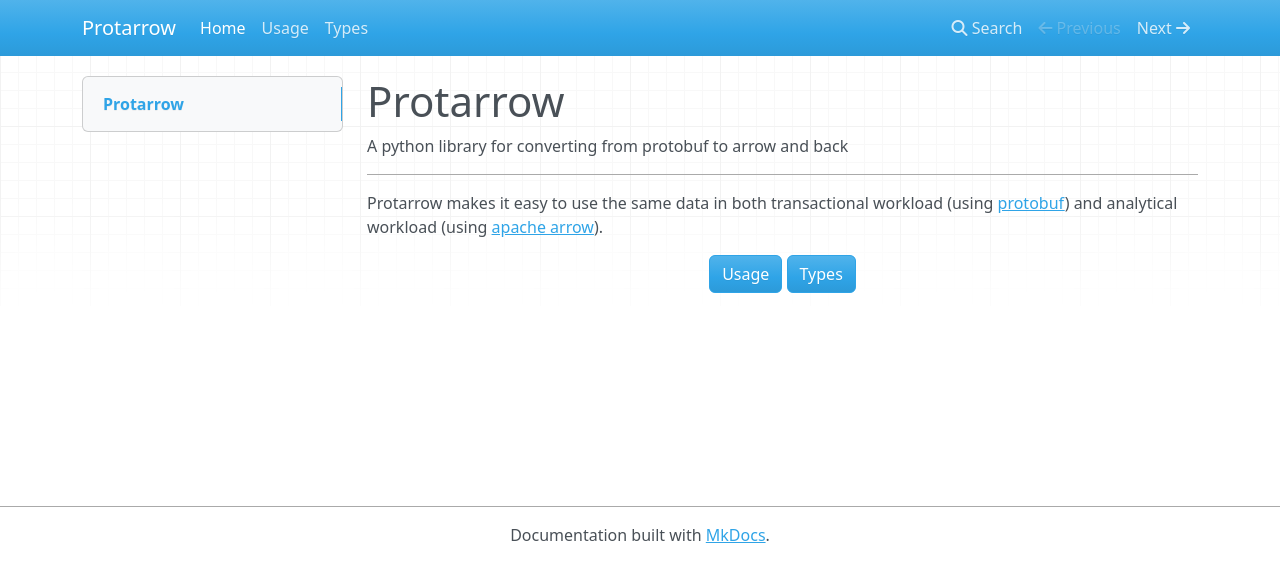
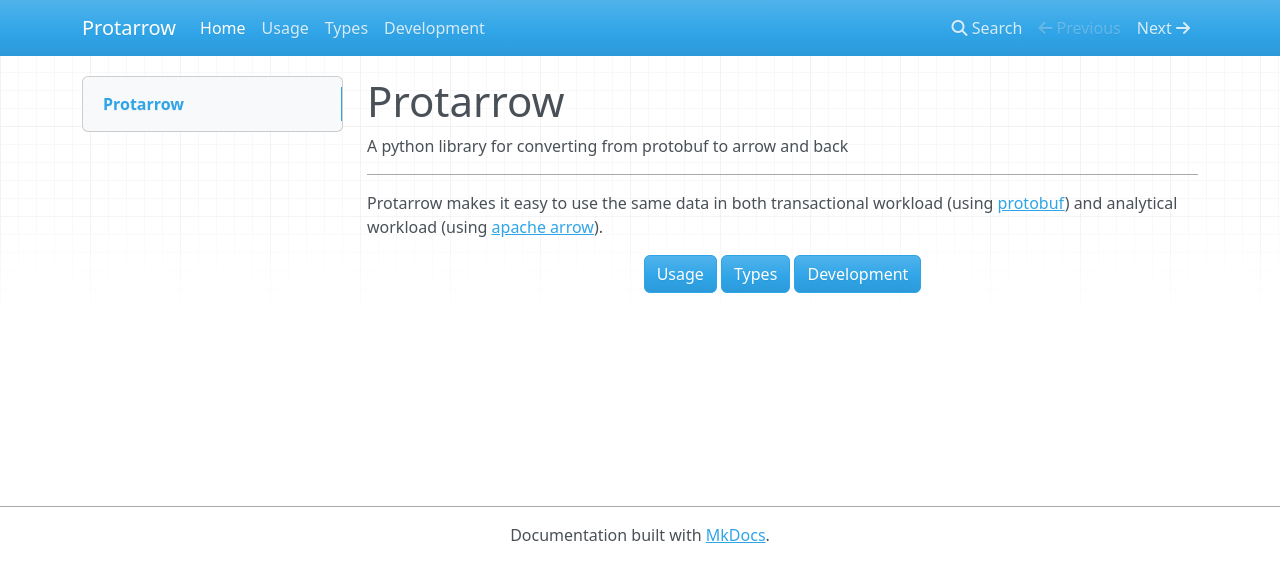
Before and after one commit to tradewelltech/protarrow, an MkDocs documentation site: the page built from docs/index.md, in a window 1280 px wide. Shown: the top 582 px of the page. Built offline with MkDocs 1.6.1, drawn with Linux system fonts in a browser that asks for light colours; nearby versions of some CDN libraries.

Commit message:
Improve doc

```diff
--- a/docs/index.md
+++ b/docs/index.md
@@ -10,9 +10,11 @@
 
 [usage]: usage.md
 [types]: types.md
+[development]: development.md
 
 
 <div class="text-center">
     <a href="usage/" class="btn btn-primary" role="button">Usage</a>
     <a href="types/" class="btn btn-primary" role="button">Types</a>
+    <a href="development/" class="btn btn-primary" role="button">Development</a>
 </div>
--- a/mkdocs.yml
+++ b/mkdocs.yml
@@ -4,3 +4,4 @@
   - Home: index.md
   - Usage: usage.md
   - Types: types.md
+  - Development: development.md
--- a/pyproject.toml
+++ b/pyproject.toml
@@ -10,6 +10,7 @@
 readme = "README.md"
 license = "Apache-2.0"
 repository = "https://github.com/tradewelltech/protarrow"
+documentation = "https://protarrow.readthedocs.io/en/latest/"
 classifiers = [
     "Development Status :: 4 - Beta",
     "License :: OSI Approved :: Apache Software License",
@@ -40,7 +41,7 @@
 coverage = "^6.5.0"
 
 [build-system]
-requires = ["poetry-core>=1.0.0",  "poetry-dynamic-versioning"]
+requires = ["poetry-core>=1.0.0", "poetry-dynamic-versioning"]
 build-backend = "poetry_dynamic_versioning.backend"
 
 [tool.black]
```
Also changed, not shown: docs/development.md (renamed from DEVELOPMENT.md). Lines whose indentation alone changed are shown as unchanged.
